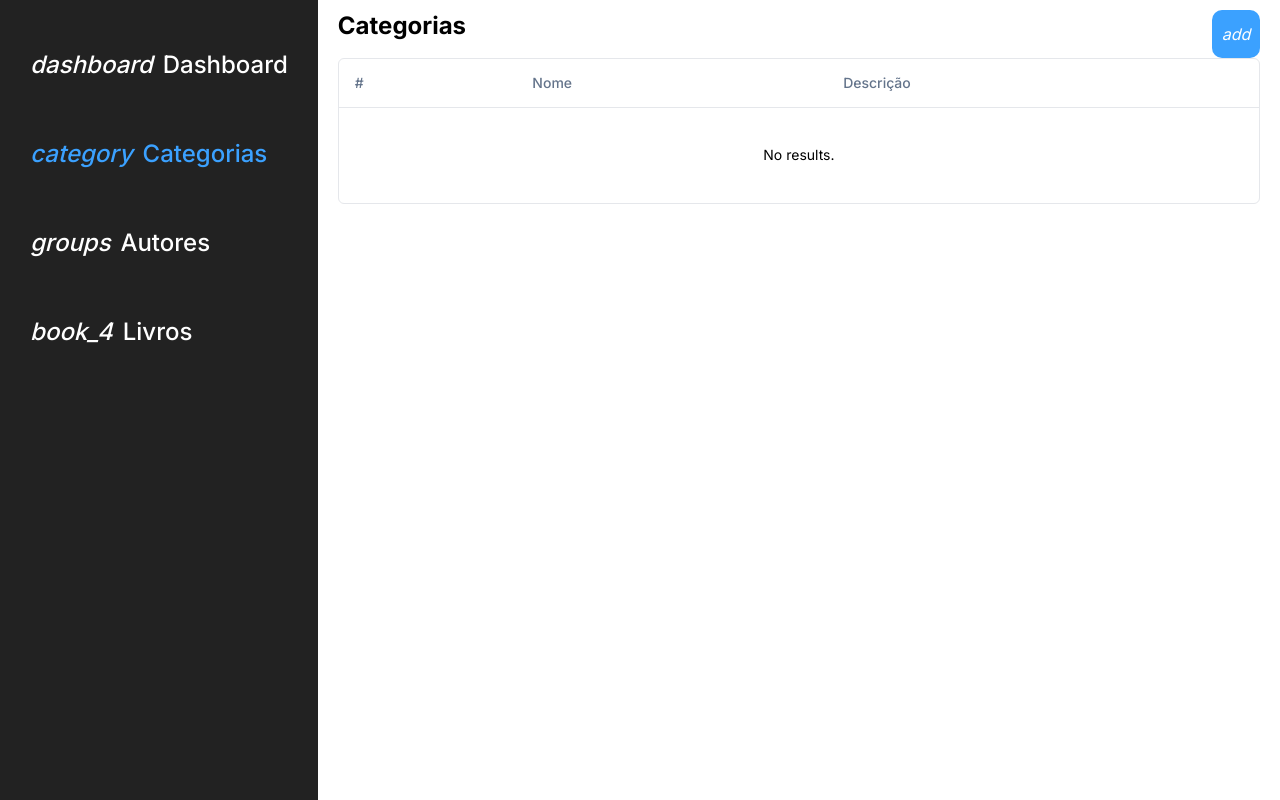
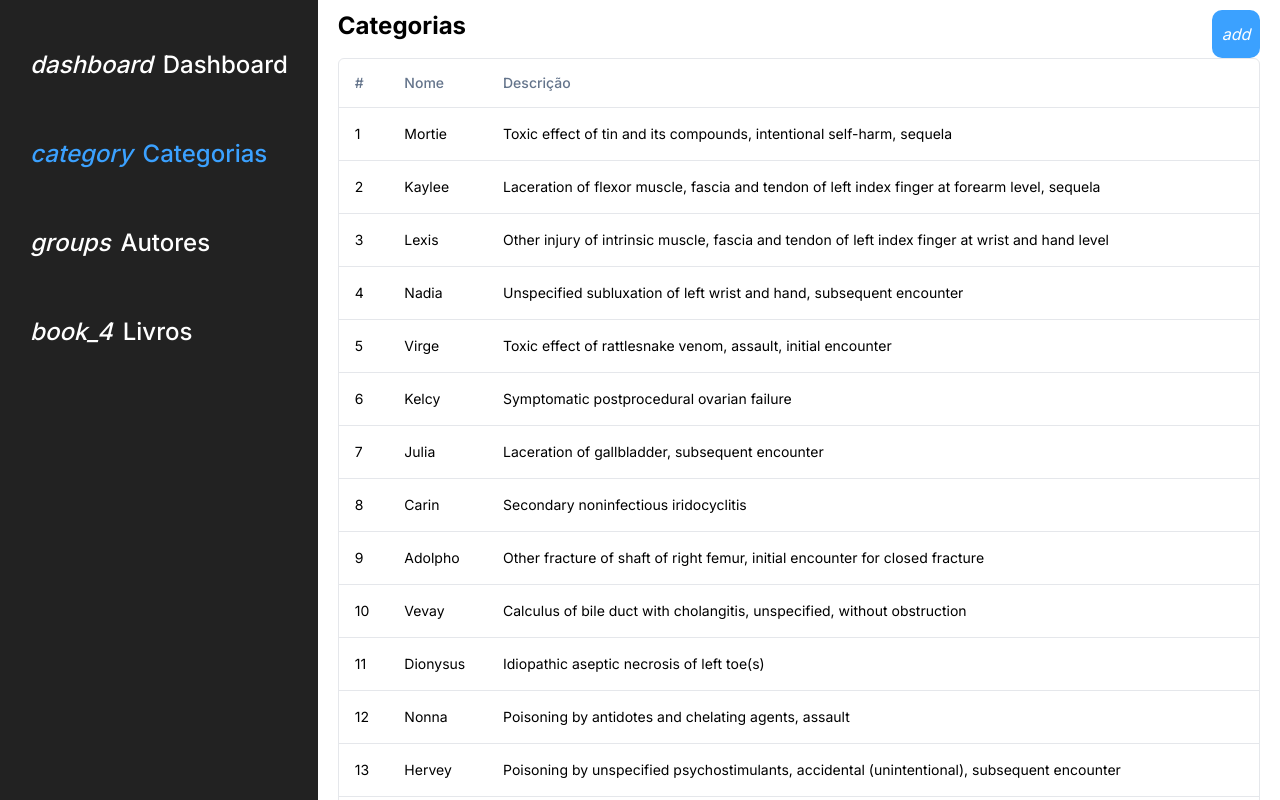
Before and after one commit to maheshchandra10/home-books, a Next.js app: page /categories in a window 1280 px wide. Built offline with nearby package versions, Linux system fonts and the light colour scheme.

Commit message:
chore: add data book

```diff
--- /dev/null
+++ b/books.ts
@@ -0,0 +1,160 @@
+export const data = [
+  {
+    id: 1,
+    name: "Mortie",
+    description:
+      "Toxic effect of tin and its compounds, intentional self-harm, sequela",
+  },
+  {
+    id: 2,
+    name: "Kaylee",
+    description:
+      "Laceration of flexor muscle, fascia and tendon of left index finger at forearm level, sequela",
+  },
+  {
+    id: 3,
+    name: "Lexis",
+    description:
+      "Other injury of intrinsic muscle, fascia and tendon of left index finger at wrist and hand level",
+  },
+  {
+    id: 4,
+    name: "Nadia",
+    description:
+      "Unspecified subluxation of left wrist and hand, subsequent encounter",
+  },
+  {
+    id: 5,
+    name: "Virge",
+    description:
+      "Toxic effect of rattlesnake venom, assault, initial encounter",
+  },
+  {
+    id: 6,
+    name: "Kelcy",
+    description: "Symptomatic postprocedural ovarian failure",
+  },
+  {
+    id: 7,
+    name: "Julia",
+    description: "Laceration of gallbladder, subsequent encounter",
+  },
+  {
+    id: 8,
+    name: "Carin",
+    description: "Secondary noninfectious iridocyclitis",
+  },
+  {
+    id: 9,
+    name: "Adolpho",
+    description:
+      "Other fracture of shaft of right femur, initial encounter for closed fracture",
+  },
+  {
+    id: 10,
+    name: "Vevay",
+    description:
+      "Calculus of bile duct with cholangitis, unspecified, without obstruction",
+  },
+  {
+    id: 11,
+    name: "Dionysus",
+    description: "Idiopathic aseptic necrosis of left toe(s)",
+  },
+  {
+    id: 12,
+    name: "Nonna",
+    description: "Poisoning by antidotes and chelating agents, assault",
+  },
+  {
+    id: 13,
+    name: "Hervey",
+    description:
+      "Poisoning by unspecified psychostimulants, accidental (unintentional), subsequent encounter",
+  },
+  {
+    id: 14,
+    name: "Molli",
+    description: "Superficial foreign body, unspecified lower leg, sequela",
+  },
+  {
+    id: 15,
+    name: "Roderic",
+    description:
+      "Unspecified injury of muscle(s) and tendon(s) of peroneal muscle group at lower leg level",
+  },
+  {
+    id: 16,
+    name: "Esme",
+    description:
+      "Unspecified complication of foreign body accidentally left in body following injection or immunization, sequela",
+  },
+  {
+    id: 17,
+    name: "Ford",
+    description:
+      "Unspecified car occupant injured in collision with fixed or stationary object in nontraffic accident, subsequent encounter",
+  },
+  {
+    id: 18,
+    name: "Doralin",
+    description: "Gestational edema with proteinuria, unspecified trimester",
+  },
+  { id: 19, name: "Tamra", description: "Choroidal rupture" },
+  {
+    id: 20,
+    name: "Cassi",
+    description: "Target of (perceived) adverse discrimination and persecution",
+  },
+  {
+    id: 21,
+    name: "Gregoor",
+    description: "Osteitis deformans in neoplastic diseases, right lower leg",
+  },
+  {
+    id: 22,
+    name: "Siward",
+    description:
+      "Salter-Harris Type IV physeal fracture of upper end of left tibia, sequela",
+  },
+  {
+    id: 23,
+    name: "Mauricio",
+    description: "Benign neoplasm of colon, rectum, anus and anal canal",
+  },
+  {
+    id: 24,
+    name: "Wilburt",
+    description: "Deep phlebothrombosis in pregnancy, first trimester",
+  },
+  {
+    id: 25,
+    name: "Nomi",
+    description:
+      "Unspecified open wound of unspecified back wall of thorax with penetration into thoracic cavity, sequela",
+  },
+  {
+    id: 26,
+    name: "Waylan",
+    description: "Laceration with foreign body, left foot, sequela",
+  },
+  { id: 27, name: "Cathyleen", description: "Laceration of adrenal gland" },
+  {
+    id: 28,
+    name: "Ransell",
+    description: "Unspecified sexually transmitted disease",
+  },
+  {
+    id: 29,
+    name: "Weber",
+    description:
+      "Dislocation of unspecified interphalangeal joint of other finger",
+  },
+  {
+    id: 30,
+    name: "Leela",
+    description: "Posterior corneal pigmentations, bilateral",
+  },
+];
+
+export type TBook = (typeof data)[number];
```
